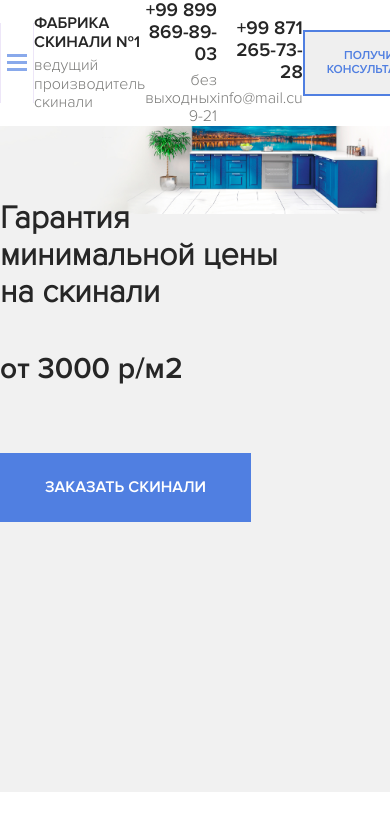
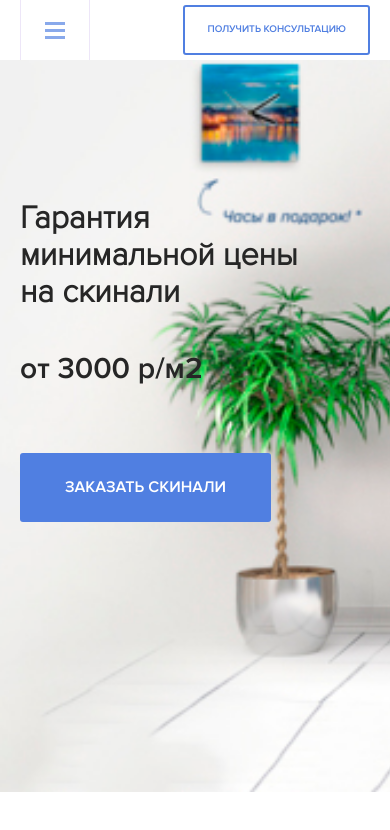
Before and after one commit to AzaBays/skinali, a plain HTML site: page index.html in a window 390 px wide. Drawn offline with Linux system fonts and the light colour scheme.

Commit message:
Адаптив для гоавного экрана

```diff
--- a/sass/_grid.sass
+++ b/sass/_grid.sass
@@ -4,3 +4,16 @@
 .container
 	max-width: 1170px
 	margin: auto
+
+@media (max-width: 1199px)
+	.container
+		max-width: 960px
+
+@media (max-width: 991px)
+	.container
+		max-width: 750px
+
+@media (max-width: 768px)
+	.container
+		max-width: 100%
+		padding: 0 20px
--- a/sass/_interface.sass
+++ b/sass/_interface.sass
@@ -9,11 +9,18 @@ body
 	font-size: 12px
 	text-transform: uppercase
 	color: $primary
+	border-radius: 3px
 	+bold
+	background-color: #fff
 .button
 	padding: 25px 45px
 	text-transform: uppercase
 	border: none
 	background-color: $primary
 	color: #ffffff
+	border-radius: 3px
 	+bold
+
+@media (max-width: 576px)
+	.button-o
+		font-size: 10px
--- a/sass/blocks/_hero.sass
+++ b/sass/blocks/_hero.sass
@@ -11,3 +11,7 @@
 		font-size: 30px
 		margin-bottom: 67px
 		+bold
+@media (max-width: 991px)
+	.hero
+		background-size: cover
+		background-position: top left 37%
--- a/sass/blocks/_navbar.sass
+++ b/sass/blocks/_navbar.sass
@@ -8,7 +8,6 @@
 		display: flex
 		align-items: center
 		justify-content: space-between
-		min-height: 80px
 	&__mobile, &__landline
 		text-align: right
 	&__phone
@@ -36,7 +35,7 @@
 	background-color: $primary
 	color: #ffffff
 	transion: 0.2s
-	transform: translateY(-100%)
+	transform: translateY(-200%)
 	&_active
 		transform: translateY(0)
 	&__nav
@@ -78,3 +77,20 @@
 		display: block
 		font-style: 14px
 		color: $text-color-light
+
+@media (max-width: 991px)
+	.navbar
+		&__mobile, &__landline
+			display: none
+
+@media (max-width: 576px)
+	.logo
+		display: none
+	.menu
+		top: 60px
+		&-button
+			height: 60px
+		&__nav
+			flex-direction: column
+		&__link
+			margin-bottom: 20px
```
Also changed, not shown: css/style.css, 1 other file.
